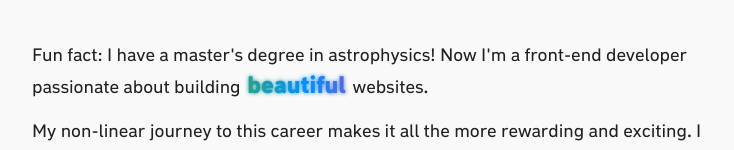
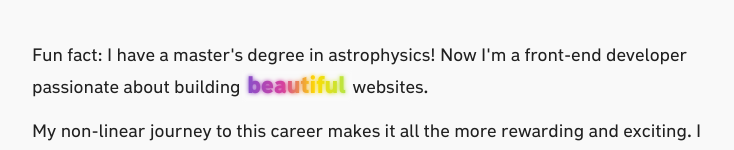
Before and after one commit to katerynarieznik/personal-website, a Next.js app: page / in a window 1280 px wide. Shown: the part 206-356 px from the top of the page, without its empty margins (272-1006 px from the left). Built offline with nearby package versions, Linux system fonts and the light colour scheme.

Commit message:
make gradient faster

```diff
--- a/components/about.tsx
+++ b/components/about.tsx
@@ -29,11 +29,11 @@ export function About() {
         front-end developer passionate about building
         <span className="relative inline-block w-28 text-2xl font-black text-transparent">
           beautiful
-          <span className="absolute left-1/2 top-1/2 -translate-x-1/2 -translate-y-1/2 animate-move-bg bg-colorful bg-400% bg-clip-text bg-left-top text-2xl font-black text-transparent">
+          <span className="bg-200% absolute left-1/2 top-1/2 -translate-x-1/2 -translate-y-1/2 animate-move-bg bg-colorful bg-clip-text bg-left-top text-2xl font-black text-transparent">
             beautiful
           </span>
           <span className="absolute left-0 top-0 h-full w-full bg-transparent backdrop-blur-[2px]"></span>
-          <span className="absolute left-1/2 top-1/2 -translate-x-1/2 -translate-y-1/2 animate-move-bg bg-colorful bg-400% bg-clip-text bg-left-top text-2xl font-black text-transparent">
+          <span className="bg-200% absolute left-1/2 top-1/2 -translate-x-1/2 -translate-y-1/2 animate-move-bg bg-colorful bg-clip-text bg-left-top text-2xl font-black text-transparent">
             beautiful
           </span>
         </span>
--- a/tailwind.config.ts
+++ b/tailwind.config.ts
@@ -22,7 +22,7 @@ const config = {
       auto: 'auto',
       cover: 'cover',
       contain: 'contain',
-      '400%': '400% 100%',
+      '200%': '200% 100%',
     },
     colors: {
       transparent: 'transparent',
@@ -66,14 +66,14 @@ const config = {
         },
         'move-bg': {
           to: {
-            'background-position': '400% 0',
+            'background-position': '200% 0',
           },
         },
       },
       animation: {
         'accordion-down': 'accordion-down 0.2s ease-out',
         'accordion-up': 'accordion-up 0.2s ease-out',
-        'move-bg': 'move-bg 32s linear infinite',
+        'move-bg': 'move-bg 3s linear infinite',
       },
     },
   },
```
